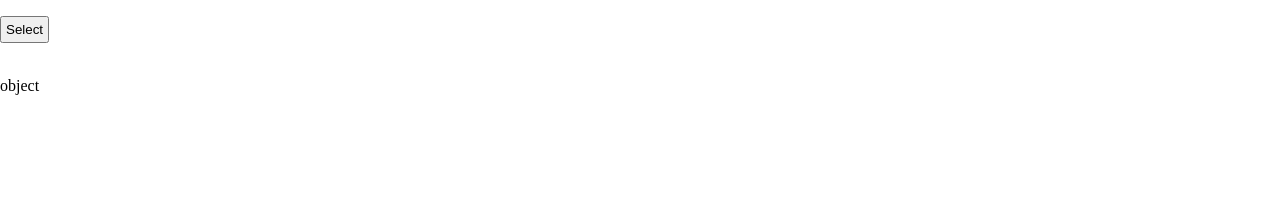
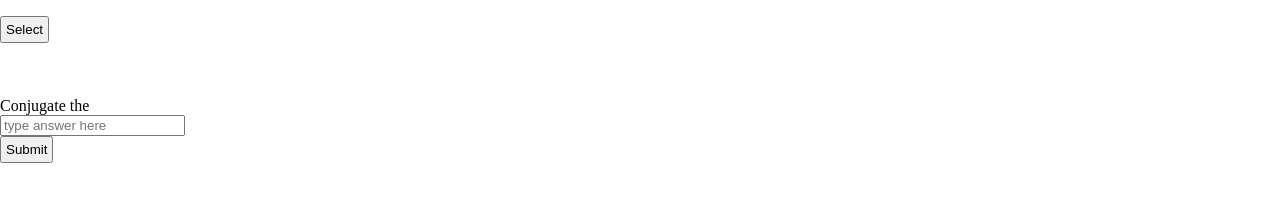
Before and after one commit to JozzaOzza/LanguageGameWebsite, a Next.js app in the folder frontend/: page /verbs in a window 1280 px wide. Both pictures are taken after a click on the button "Select". Shown: the part 187-388 px from the top of the page. Built offline with nearby package versions, Linux system fonts and the light colour scheme; no server answers.

Commit message:
db data appears!

```diff
--- a/frontend/components/session.js
+++ b/frontend/components/session.js
@@ -5,21 +5,27 @@ export default function Session(props) {
     const topics = props.topics;
 
     // states
-    const [answers, setAnswers] = useState([{recordSets: [{italian: "essere"}]}])
+    const [answers, setAnswers] = useState(null)
+    const [question, setQuestion] = useState('')
     const [response, setResponse] = useState('')
     const [responseDisplay, setResponseDisplay] = useState('none')
 
     // functions
-    function getDataAndDisplayQuestion() {
+    async function getDataAndDisplayQuestion() {
         setResponseDisplay('none')
+        await getData()
+        setResponseDisplay('block')
+    }
+
+    function getData() {
         fetch('http://localhost:5000/api/verbs').then(
-          Response => Response.json()
+            Response => Response.json()
         ).then(
-          Data => {
-            console.log(Data)
-            setAnswers([Data])
-          }
-        ).then(() => setResponseDisplay('block'))
+            Data => {
+                console.log(Data)
+                setAnswers(Data.recordset)
+            }
+        )
     }
 
     // html
@@ -37,7 +43,7 @@ export default function Session(props) {
             <br></br>
             <div id='answerArea' style={{display:responseDisplay}}>
                 <br></br><br></br>
-                <div>What is the Italian translation of: To go</div>
+                <div>Conjugate the {question}</div>
                 <input
                     placeholder='type answer here'
                     required
@@ -46,7 +52,10 @@ export default function Session(props) {
                 ></input>
                 <button>Submit</button>
             </div>
-        <p>{typeof(answers[0].recordSets)}</p>
+            <div>
+                {(answers == null) ? "" : (answers[0].italian)}
+            </div>
+
 
         </div>
 
```
